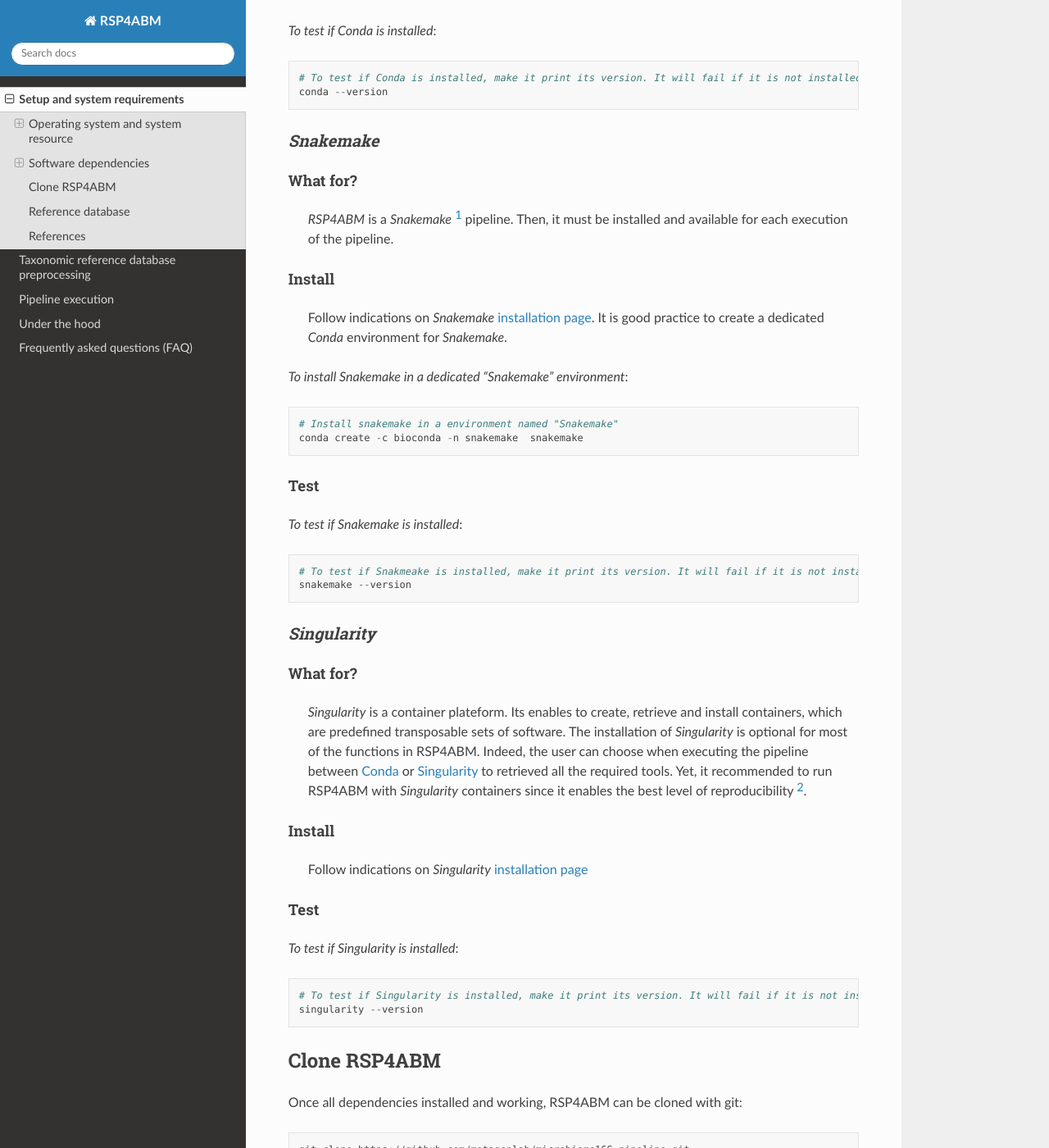
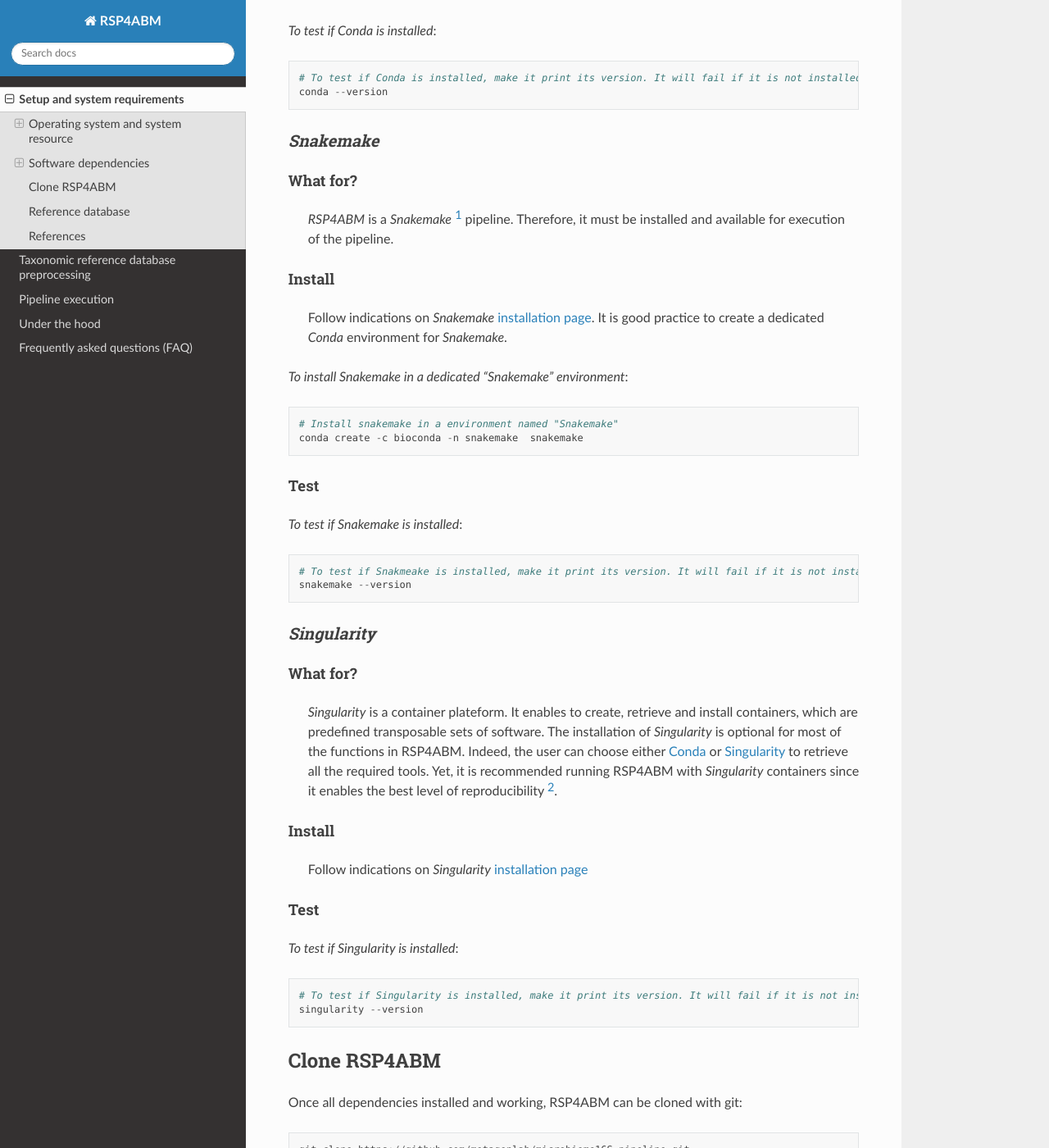
Before and after one commit to metagenlab/zAMP, a Sphinx documentation site: the page built from docs/pages/setup.rst, in a window 1280 px wide and 1400 px high, scrolled down 1643 px. Shown: the whole window at 82% size. Built offline with Sphinx 7.4.7 and the Read the Docs theme 2.0.0, drawn with Linux system fonts in a browser that asks for light colours.

Commit message:
Update setup.rst

```diff
--- a/docs/pages/setup.rst
+++ b/docs/pages/setup.rst
@@ -86,7 +86,7 @@ Test
 
 What for?
 -----------------------------------------------------------------------
-    *RSP4ABM* is a *Snakemake* [1]_ pipeline. Then, it must be installed and available for each execution of the pipeline.
+    *RSP4ABM* is a *Snakemake* [1]_ pipeline. Therefore, it must be installed and available for execution of the pipeline.
 
 
 Install
@@ -114,7 +114,7 @@ Test
 
 What for?
 -----------------------------------------------------------------------
-    *Singularity* is a container plateform. Its enables to create, retrieve and install containers, which are predefined transposable sets of software. The installation of *Singularity* is optional for most of the functions in RSP4ABM. Indeed, the user can choose when executing the pipeline between Conda_ or Singularity_ to retrieved all the required tools. Yet, it recommended to run RSP4ABM with *Singularity* containers since it enables the best level of reproducibility [2]_.
+    *Singularity* is a container plateform. It enables to create, retrieve and install containers, which are predefined transposable sets of software. The installation of *Singularity* is optional for most of the functions in RSP4ABM. Indeed, the user can choose either Conda_ or Singularity_ to retrieve all the required tools. Yet, it is recommended running RSP4ABM with *Singularity* containers since it enables the best level of reproducibility [2]_.
 
 
 Install
```
